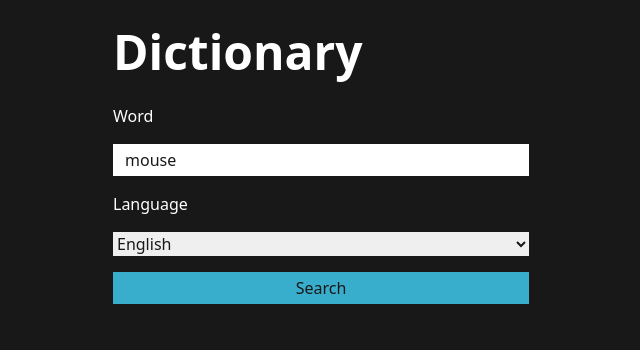
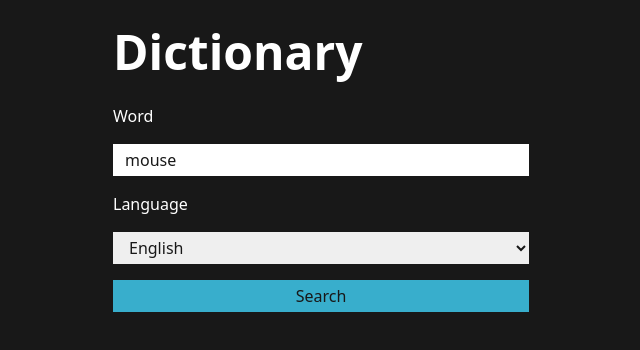
Before and after one commit to shamwela/dictionary, a Next.js app: page / in a window 1280 px wide. Shown: the top 350 px of the page, without its empty margins (319-959 px from the left). Built offline with nearby package versions, Linux system fonts and the light colour scheme.

Commit message:
Change some global styles

```diff
--- a/pages/index.tsx
+++ b/pages/index.tsx
@@ -54,7 +54,10 @@ export default function Home() {
         />
 
         <label htmlFor='language'>Language</label>
-        <select id='language'>
+        <select
+          onChange={(event) => setLanguage(event.currentTarget.value)}
+          id='language'
+        >
           <option value='en'>English</option>
           <option value='hi'>Hindi</option>
           <option value='es'>Spanish</option>
--- a/styles/globals.css
+++ b/styles/globals.css
@@ -30,17 +30,21 @@ h2 {
   font-size: 2rem;
 }
 
-input {
-  @apply focus:outline-none focus:ring-2 focus:ring-accent py-1 px-3 text-primary;
+input,
+select,
+button {
+  @apply focus:outline-none focus:ring-2 focus:ring-accent py-1 px-3;
 }
 
+input,
 select,
-option {
+option,
+button {
   @apply text-primary;
 }
 
 button {
-  @apply bg-accent text-primary py-1 px-3 font-medium;
+  @apply bg-accent font-medium;
 }
 
 @tailwind components;
```
